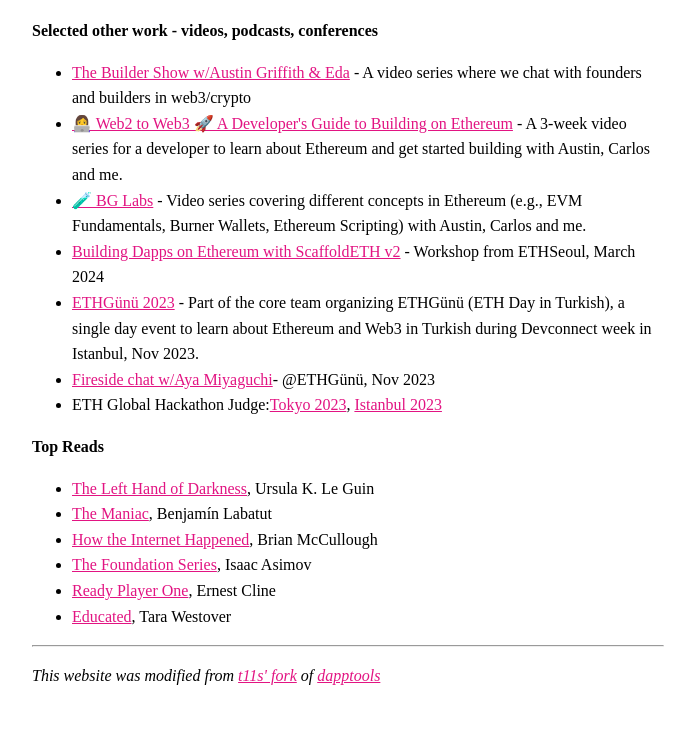
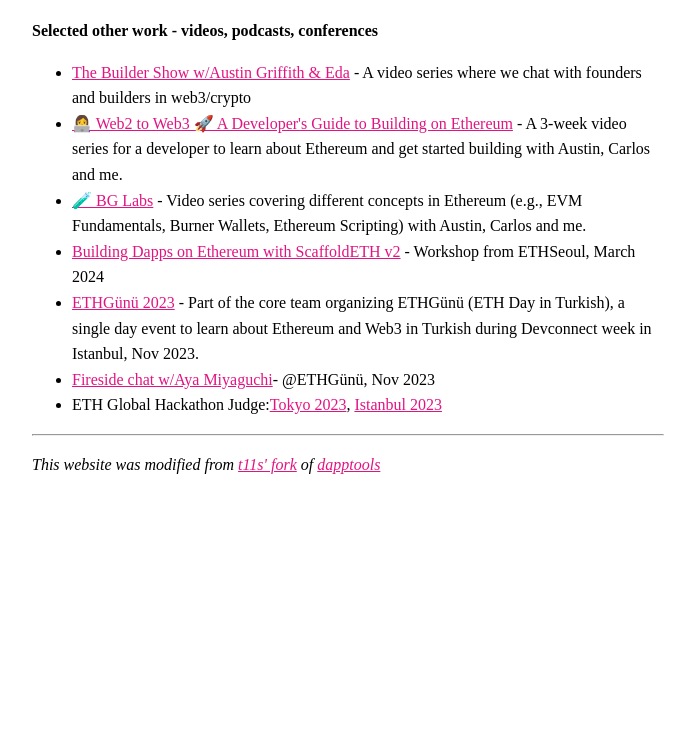
Before and after one commit to edakturk14/edakturk14.github.io, a plain HTML site: page index.html in a window 1280 px wide. Shown: the part 547-1280 px from the top of the page, without its empty margins (292-987 px from the left). After the commit the page ends 1074 px from the top, so only its background shows below. Drawn offline with Linux system fonts and the light colour scheme.

Commit message:
remove section: books

```diff
--- a/index.html
+++ b/index.html
@@ -87,24 +87,6 @@
               href="https://ethglobal.com/events/istanbul#speakers">Istanbul 2023</a></li>
         </ul>
       </div>
-      <div>
-        <h2>Top Reads</h2>
-        <ul>
-          <li><a href="https://www.amazon.com/Left-Hand-Darkness-Ursula-Guin/dp/0441478123" target="_blank"
-              rel="noopener noreferrer">The Left Hand of Darkness</a>, Ursula K. Le Guin</li>
-          <li><a href="https://www.goodreads.com/en/book/show/75665931" target="_blank" rel="noopener noreferrer">The
-              Maniac</a>, Benjamín Labatut</li>
-          <li><a href="https://www.amazon.com/How-Internet-Happened-Netscape-iPhone/dp/1631493078" target="_blank"
-              rel="noopener noreferrer">How the Internet Happened</a>, Brian McCullough</li>
-          <li><a
-              href="https://www.amazon.com/Foundation-3-Book-Boxed-Set-Empire/dp/0593499573/ref=sr_1_1?keywords=isaac+asimov+foundation+trilogy&qid=1702322304&sr=8-1"
-              target="_blank" rel="noopener noreferrer">The Foundation Series</a>, Isaac Asimov</li>
-          <li><a href="https://www.amazon.com/Ready-Player-One-Ernest-Cline/dp/0307887448" target="_blank"
-              rel="noopener noreferrer">Ready Player One</a>, Ernest Cline</li>
-          <li><a href="https://www.amazon.com/Educated-Memoir-Tara-Westover/dp/0399590501" target="_blank"
-              rel="noopener noreferrer">Educated</a>, Tara Westover</li>
-        </ul>
-      </div>
     </div>
     <hr>
 
```
